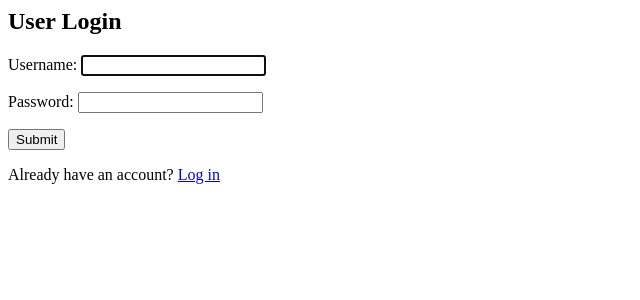
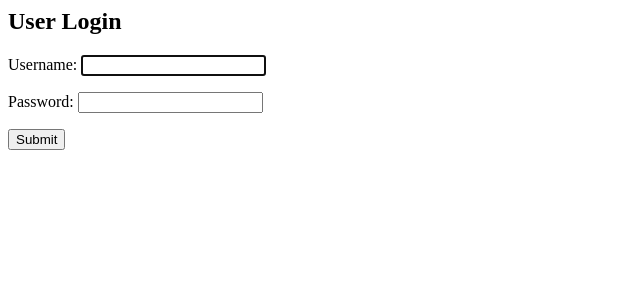
Before and after one commit to Alex-Steel-13/FootballPredictorLeague, a Django app: page /users/login/ in a window 1280 px wide. Shown: the top 300 px of the page, without its empty margins (0-640 px from the left). Run offline with Django 5.2, Linux system fonts and the light colour scheme; parts of the project's set-up code (start-up, migrations or seed data) failed here and were passed over.

Commit message:
fixing broken links on users pages

```diff
--- a/users/templates/users/login.html
+++ b/users/templates/users/login.html
@@ -4,4 +4,3 @@
   {{ form.as_p }}
   <button type="submit">Submit</button>
 </form>
-<p>Already have an account? <a href="users/login/">Log in</a></p>
--- a/users/templates/users/register.html
+++ b/users/templates/users/register.html
@@ -4,4 +4,3 @@
   {{ form.as_p }}
   <button type="submit">Submit</button>
 </form>
-<p>Already have an account? <a href="accounts/login/">Log in</a></p>
```
